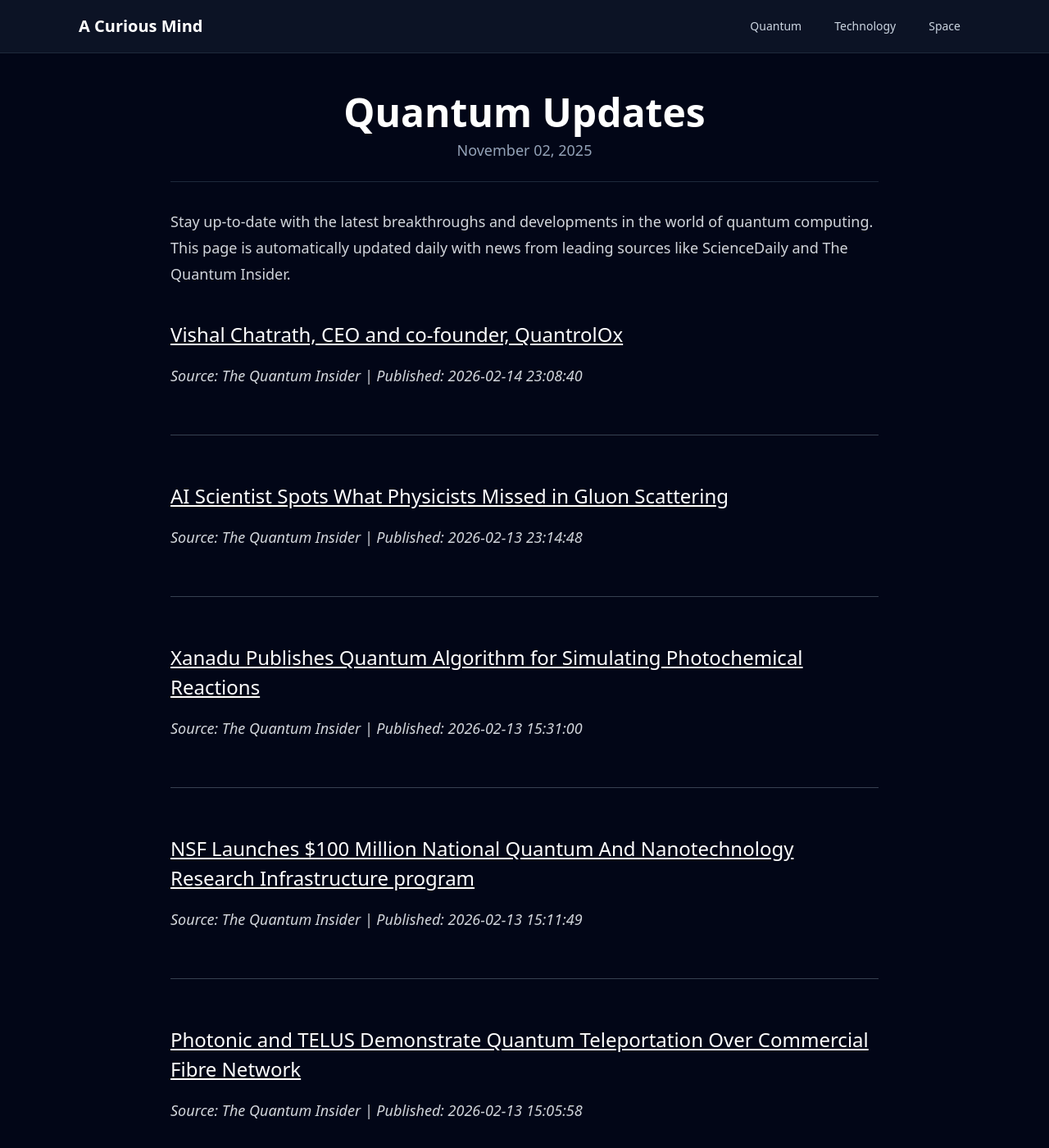
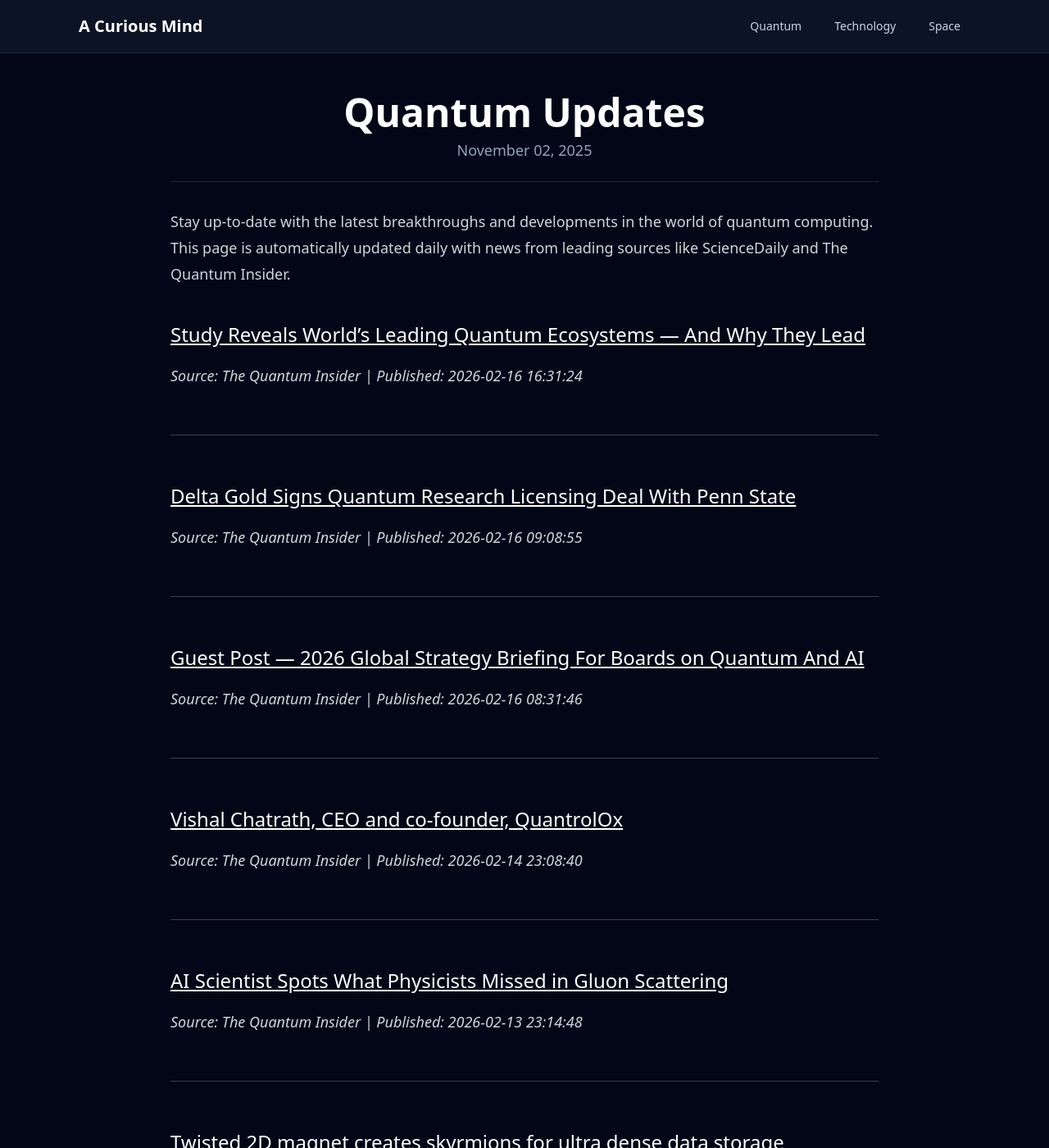
Before and after one commit to onehl7/onehl7.github.io, a Jekyll site: the page built from _posts/2025-11-02-quantum-updates.md, in a window 1280 px wide and 1400 px high. Shown: the whole window at 82% size. Built offline with Jekyll 4.4.1, drawn with Linux system fonts in a browser that asks for light colours; nearby versions of some CDN libraries.

Commit message:
Update quantum news data

```diff
--- a/_data/quantum_news.json
+++ b/_data/quantum_news.json
@@ -1,4 +1,22 @@
 [
+  {
+    "source": "The Quantum Insider",
+    "title": "Study Reveals World\u2019s Leading Quantum Ecosystems \u2014 And Why They Lead",
+    "link": "https://thequantuminsider.com/2026/02/16/study-reveals-worlds-leading-quantum-ecosystems-and-why-they-lead/",
+    "published": "2026-02-16 16:31:24"
+  },
+  {
+    "source": "The Quantum Insider",
+    "title": "Delta Gold Signs Quantum Research Licensing Deal With Penn State",
+    "link": "https://thequantuminsider.com/2026/02/16/delta-gold-signs-quantum-research-licensing-deal-with-penn-state/",
+    "published": "2026-02-16 09:08:55"
+  },
+  {
+    "source": "The Quantum Insider",
+    "title": "Guest Post \u2014 2026 Global Strategy Briefing For Boards on Quantum And AI",
+    "link": "https://thequantuminsider.com/2026/02/16/guest-post-2026-global-strategy-briefing-for-boards-on-quantum-and-ai/",
+    "published": "2026-02-16 08:31:46"
+  },
   {
     "source": "The Quantum Insider",
     "title": "Vishal Chatrath, CEO and co-founder, QuantrolOx",
@@ -10,24 +28,6 @@
     "title": "AI Scientist Spots What Physicists Missed in Gluon Scattering",
     "link": "https://thequantuminsider.com/2026/02/13/ai-scientist-spots-what-physicists-missed-in-gluon-scattering/",
     "published": "2026-02-13 23:14:48"
-  },
-  {
-    "source": "The Quantum Insider",
-    "title": "Xanadu Publishes Quantum Algorithm for Simulating Photochemical Reactions",
-    "link": "https://thequantuminsider.com/2026/02/13/xanadu-quantum-algorithm-photochemical-simulation/",
-    "published": "2026-02-13 15:31:00"
-  },
-  {
-    "source": "The Quantum Insider",
-    "title": "NSF Launches $100 Million National Quantum And Nanotechnology Research Infrastructure program",
-    "link": "https://thequantuminsider.com/2026/02/13/nsf-launches-100-million-national-quantum-and-nanotechnology-research-infrastructure-program/",
-    "published": "2026-02-13 15:11:49"
-  },
-  {
-    "source": "The Quantum Insider",
-    "title": "Photonic and TELUS Demonstrate Quantum Teleportation Over Commercial Fibre Network",
-    "link": "https://thequantuminsider.com/2026/02/13/photonic-telus-quantum-teleportation-commercial-fibre/",
-    "published": "2026-02-13 15:05:58"
   },
   {
     "source": "ScienceDaily (Quantum Computing)",
```
